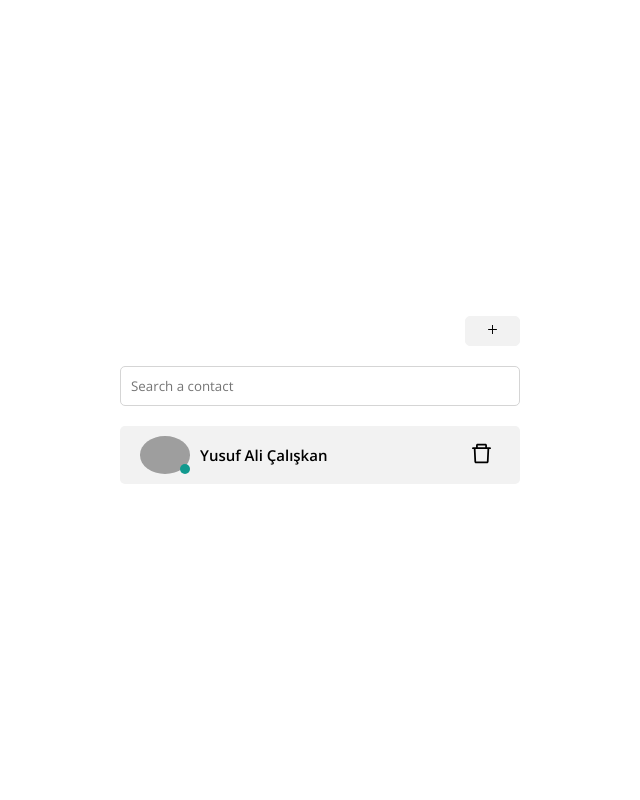
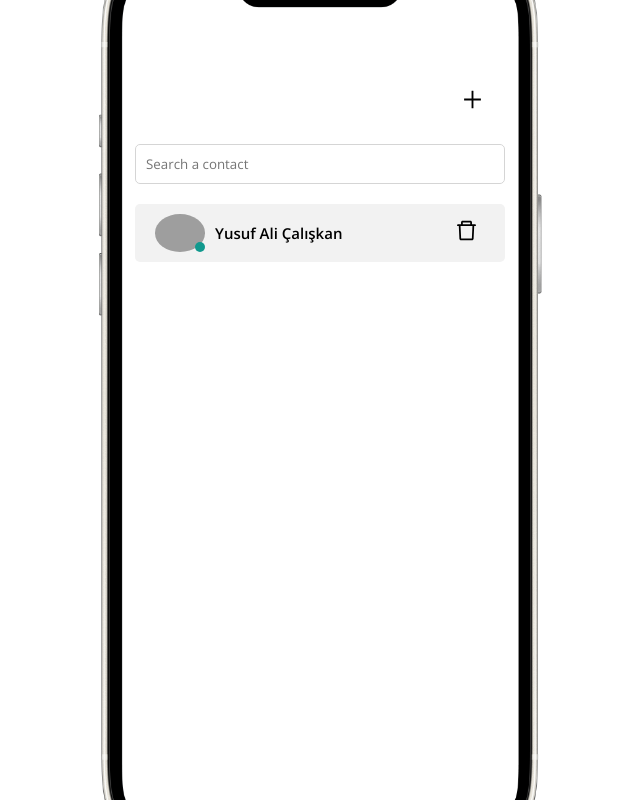
Before and after one commit to yusufalicaliskan/contact-web-app, a React (Create React App) app: page / in a window 1280 px wide. Shown: the whole page, without its empty margins (320-960 px from the left). Built offline with nearby package versions, Linux system fonts and the light colour scheme; grey boxes are pictures that could not be loaded.

Commit message:
add iphone background

```diff
--- a/src/pages/Home/style.module.css
+++ b/src/pages/Home/style.module.css
@@ -1,29 +1,45 @@
 .wrapper {
-    display: flex;
-    align-items: center;
-    justify-content: center;
     height: 100vh;
 }
 
 .createButton {
+    border: none;
+    background: transparent;
     padding: calc(var(--size) - 0.5rem) calc(var(--size) * 2);
-    background: var(--secondary);
     border-color: var(--secondary);
     color: var(--text);
     margin-left: auto;
-    font-size: calc(var(--size) * 1.3);
-    font-weight: 500;
-    border-radius: var(--radius);
+    font-size: calc(var(--size) * 2.5);
 }
 
-@media (min-width: 1024px) {
+@media (min-width: 540px) {
+    .wrapper {
+        background-size: 520px;
+        padding: 80px 50px 40px;
+        width: 470px;
+        margin: 0 auto;
+        background-image: url("../../images/iphone.png");
+        background-repeat: no-repeat;
+        background-position: center;
+    }
+
     .content {
-        width: calc(var(--size) * 40);
+        position: relative;
+        height: 100%;
+        overflow: hidden;
+        border-radius: calc(var(--radius) * 5);
     }
 }
 
-@media (max-width: 1023px) {
+@media (max-width: 539px) {
+    .wrapper {
+        display: flex;
+        align-items: center;
+        justify-content: center;
+    }
+
     .content {
-        width: calc(100% - (var(--size) * 4));
+        width: 100%;
+        padding: 0 calc(var(--size) * 2);
     }
 }
```
